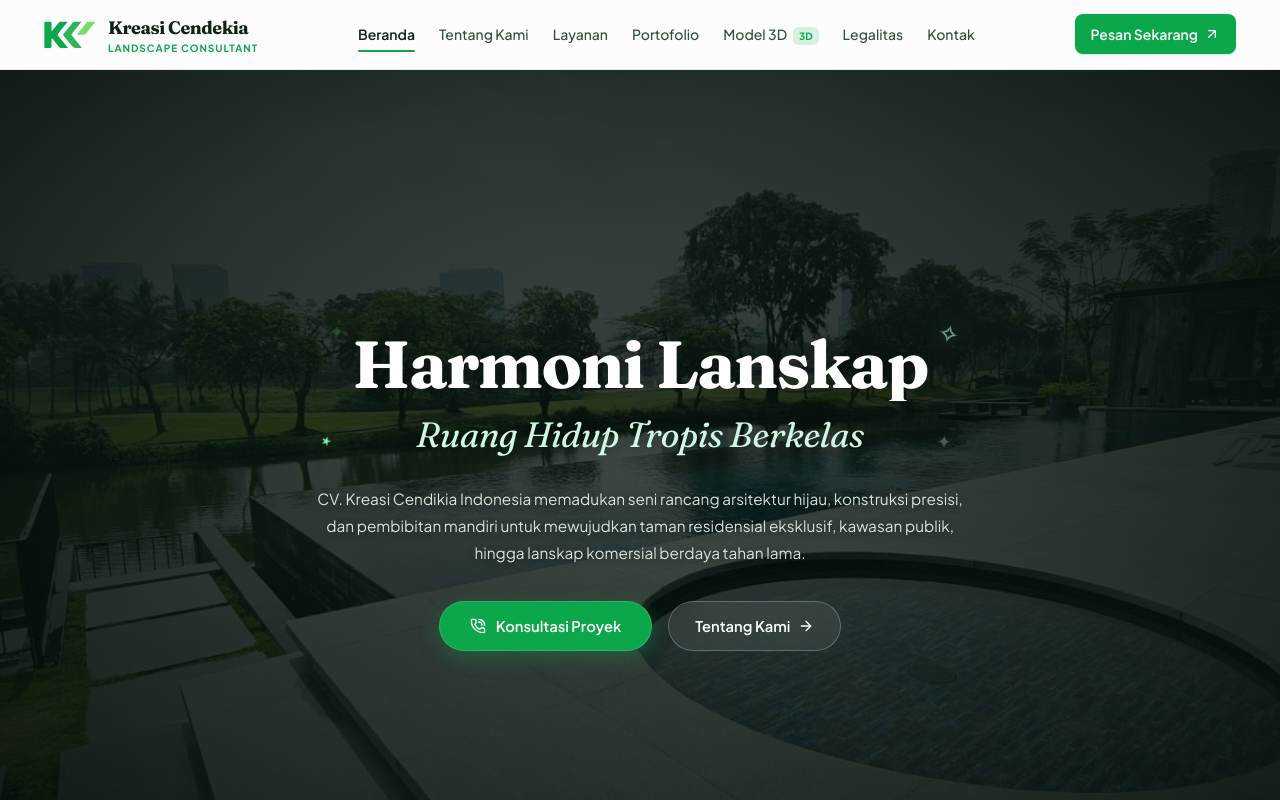
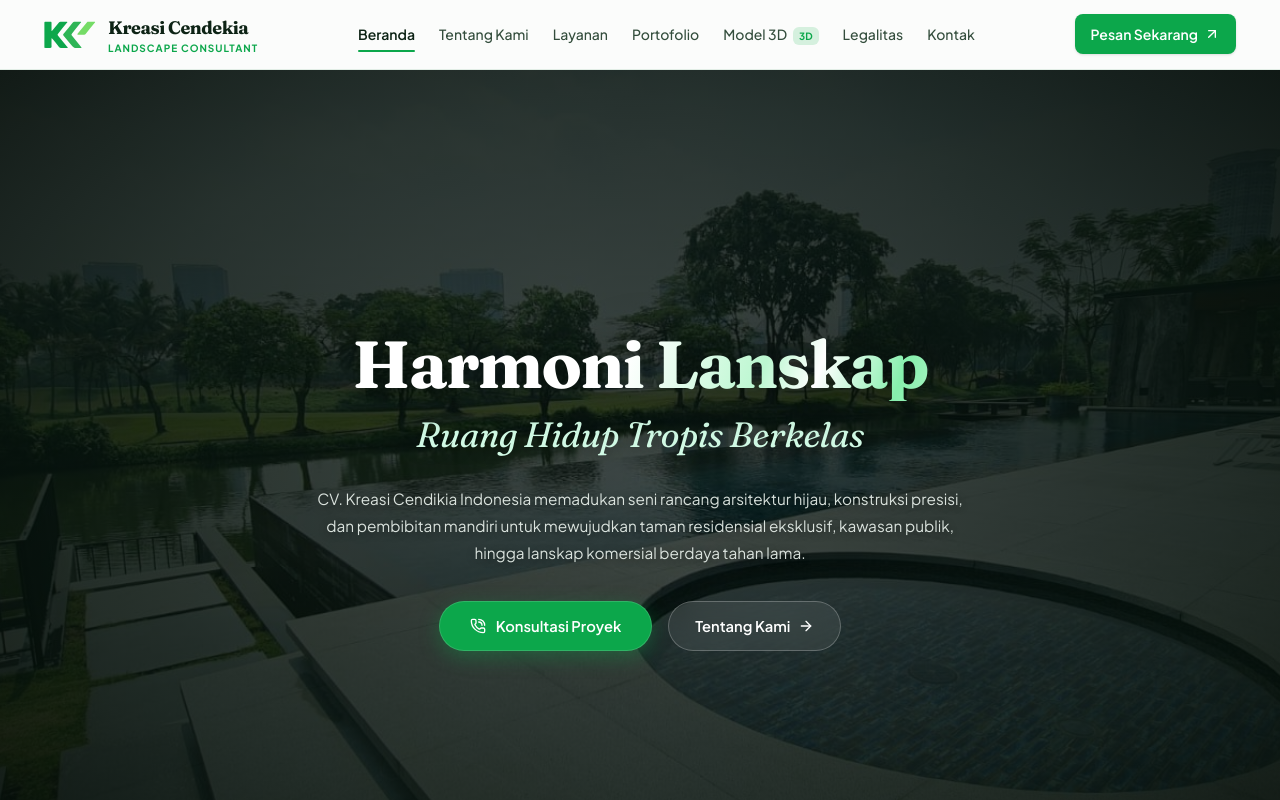
Before and after one commit to aprilocikal/kreasi_cendikia, a React (Vite) app: page / in a window 1280 px wide. Shown: the top 800 px of the page. Built offline with nearby package versions, Linux system fonts and the light colour scheme.

Commit message:
style(hero): remove star sparkle elements for clean editorial typography

```diff
--- a/src/components/Hero.css
+++ b/src/components/Hero.css
@@ -41,71 +41,12 @@
   margin: 0 auto;
 }
 
-/* Title Wrapper with Twinkling Sparkles */
-.hero-title-wrapper {
-  position: relative;
-  display: inline-block;
-  margin-bottom: 24px;
-}
-
-.sparkle-star {
-  position: absolute;
-  font-family: serif;
-  user-select: none;
-  pointer-events: none;
-  animation: sparkleTwinkle 3s ease-in-out infinite;
-}
-
-.sparkle-top-left {
-  top: -14px;
-  left: -26px;
-  font-size: 1.6rem;
-  color: #75dc66;
-  animation-delay: 0.2s;
-}
-
-.sparkle-top-right {
-  top: -10px;
-  right: -30px;
-  font-size: 1.4rem;
-  color: #bbf7d0;
-  animation-delay: 1.4s;
-}
-
-.sparkle-bottom-left {
-  bottom: 6px;
-  left: -32px;
-  font-size: 1.2rem;
-  color: #86efac;
-  animation-delay: 2.1s;
-}
-
-.sparkle-bottom-right {
-  bottom: 2px;
-  right: -26px;
-  font-size: 1.5rem;
-  color: #dcfce7;
-  animation-delay: 0.8s;
-}
-
-@keyframes sparkleTwinkle {
-  0%, 100% {
-    opacity: 0.2;
-    transform: scale(0.65) rotate(0deg);
-    filter: drop-shadow(0 0 2px rgba(117, 220, 102, 0.3));
-  }
-  50% {
-    opacity: 1;
-    transform: scale(1.3) rotate(20deg);
-    filter: drop-shadow(0 0 12px rgba(117, 220, 102, 0.9));
-  }
-}
-
 .hero-giant-title {
   display: flex;
   flex-direction: column;
   align-items: center;
   gap: 8px;
+  margin-bottom: 24px;
 }
 
 .title-serif-main {
@@ -117,22 +58,22 @@
   color: #FFFFFF;
 }
 
-/* Animated Glitter / Shimmer on Text */
+/* Subtle, Elegant Shimmer Sweep across the Text */
 .glitter-text {
   background: linear-gradient(
     110deg,
     #ffffff 0%,
-    #ffffff 35%,
-    #bbf7d0 45%,
-    #ffffff 50%,
-    #86efac 55%,
-    #ffffff 65%,
+    #ffffff 38%,
+    #bbf7d0 48%,
+    #ffffff 52%,
+    #86efac 58%,
+    #ffffff 68%,
     #ffffff 100%
   );
   background-size: 240% auto;
   -webkit-background-clip: text;
   -webkit-text-fill-color: transparent;
-  animation: glitterShimmer 4.5s ease-in-out infinite;
+  animation: glitterShimmer 5s ease-in-out infinite;
   display: inline-block;
   filter: drop-shadow(0 4px 24px rgba(0, 0, 0, 0.6));
 }
--- a/src/components/Hero.jsx
+++ b/src/components/Hero.jsx
@@ -12,18 +12,11 @@ export default function Hero() {
 
       <div className="hero-inner-container">
         <div className="hero-text-content">
-          {/* Luxury Editorial Headline with Glitter Shimmer & Twinkling Sparkles */}
-          <div className="hero-title-wrapper">
-            <span className="sparkle-star sparkle-top-left" aria-hidden="true">✦</span>
-            <span className="sparkle-star sparkle-top-right" aria-hidden="true">✧</span>
-            <span className="sparkle-star sparkle-bottom-left" aria-hidden="true">⋆</span>
-            <span className="sparkle-star sparkle-bottom-right" aria-hidden="true">✦</span>
-
-            <h1 className="hero-giant-title">
-              <span className="title-serif-main glitter-text">Harmoni Lanskap</span>
-              <span className="title-serif-sub">Ruang Hidup Tropis Berkelas</span>
-            </h1>
-          </div>
+          {/* Luxury Editorial Headline with Refined Shimmer */}
+          <h1 className="hero-giant-title">
+            <span className="title-serif-main glitter-text">Harmoni Lanskap</span>
+            <span className="title-serif-sub">Ruang Hidup Tropis Berkelas</span>
+          </h1>
 
           {/* Subtitle Description */}
           <p className="hero-description">
```
